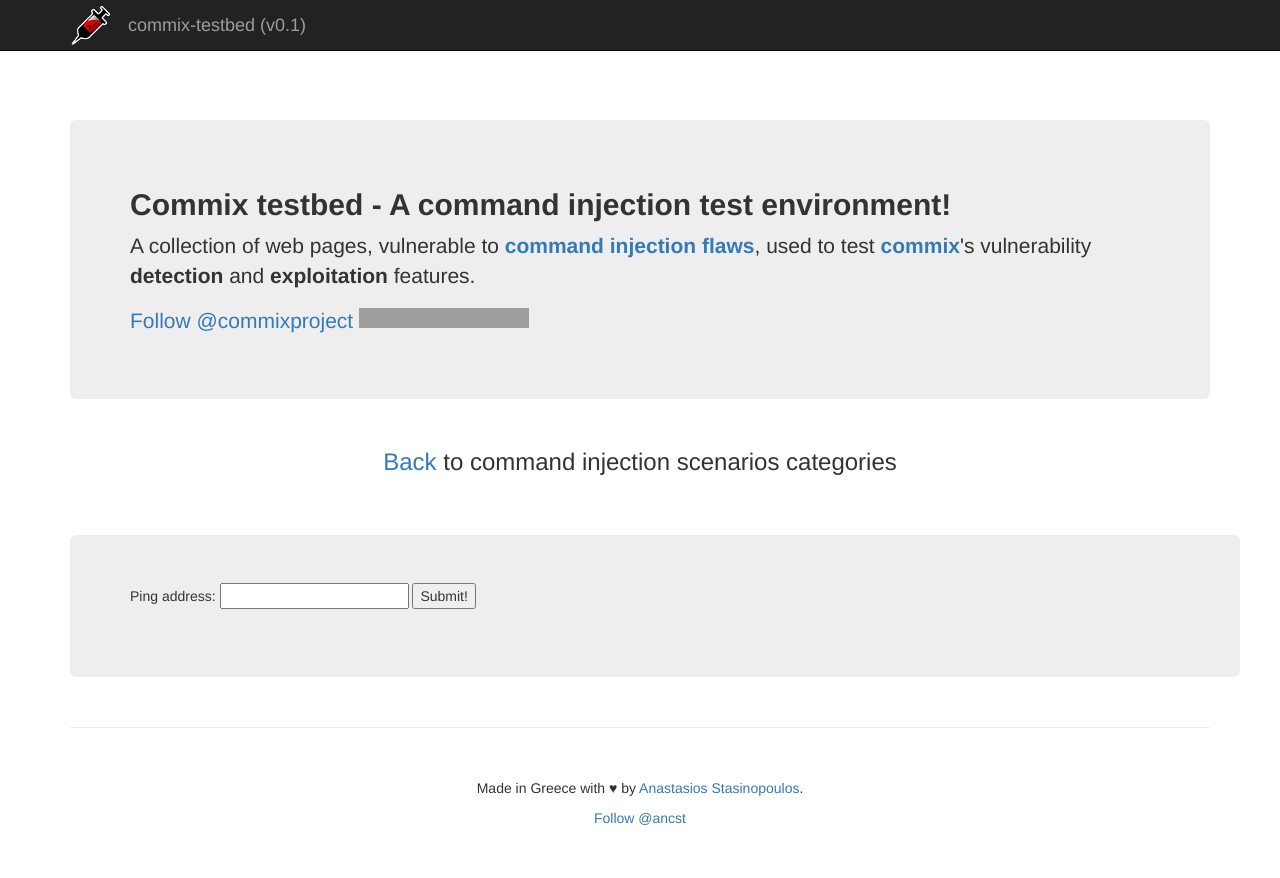
After one commit to commixproject/commix-testbed, a PHP site: page /scenarios/filters/multiple_os_commands_blacklisting.php in a window 1280 px wide. The commit adds this page. Run offline with PHP 8.4, Linux system fonts and the light colour scheme; data that the repository does not hold is empty; some libraries are stand-ins or nearby versions; grey boxes are pictures that could not be loaded.

Commit message:
Added a regex filter for OS commands (Windows / *nix).

```diff
--- a/index.php
+++ b/index.php
@@ -122,6 +122,7 @@
                             <li class="list-group-item"><a href="scenarios/filters/no_white_chars_stop_alnum.php">Alphanum for input end (filter for white chars)</a></li>
                             <li class="list-group-item"><a href="scenarios/filters/simple_start_alphanum.php">Alphanum for input start</a></li>
                             <li class="list-group-item"><a href="scenarios/filters/no_white_chars_start_alphanum.php">Alphanum for input start (filter for white chars)</a></li>
+                            <li class="list-group-item"><a href="scenarios/filters/multiple_os_commands_blacklisting.php"> Regex filter for OS commands (Windows / *nix)</a></li>
                         </ul>
                   </div>
               </div>
--- /dev/null
+++ b/scenarios/filters/multiple_os_commands_blacklisting.php
@@ -0,0 +1,118 @@
+<!DOCTYPE html>
+<html lang="en">
+<head>
+    <meta charset="utf-8">
+    <meta http-equiv="X-UA-Compatible" content="IE=edge">
+    <meta name="viewport" content="width=device-width, initial-scale=1">
+    <meta name="description" content="">
+    <meta name="author" content="">
+    <title>Commix testbed - Command injection test environment</title>
+    <!-- Bootstrap Core CSS -->
+    <link href="../../css/bootstrap.min.css" rel="stylesheet">
+    <!-- font-awesome Core CSS -->
+    <link href="../../css/font-awesome.css" rel="stylesheet">
+    <!-- Custom CSS -->
+    <link href="../../css/heroic-features.css" rel="stylesheet">
+    <link rel="stylesheet" href="../../css/bootstrap-submenu.css">
+    <script src="../../js/bootstrap-submenu.js" defer></script>
+    <!-- HTML5 Shim and Respond.js IE8 support of HTML5 elements and media queries -->
+    <!-- WARNING: Respond.js doesn't work if you view the page via file:// -->
+    <!--[if lt IE 9]>
+        <script src="https://oss.maxcdn.com/libs/html5shiv/3.7.0/html5shiv.js"></script>
+        <script src="https://oss.maxcdn.com/libs/respond.js/1.4.2/respond.min.js"></script>
+    <![endif]-->
+</head>
+<body>
+    <!-- Navigation -->
+    <nav class="navbar navbar-inverse navbar-fixed-top" role="navigation">
+        <div class="container">
+            <!-- Brand and toggle get grouped for better mobile display -->
+            <div class="navbar-header">
+                <button type="button" class="navbar-toggle" data-toggle="collapse" data-target="#bs-example-navbar-collapse-1">
+                    <span class="sr-only">Toggle navigation</span>
+                    <span class="icon-bar"></span>
+                    <span class="icon-bar"></span>
+                    <span class="icon-bar"></span>
+                </button>
+               <a class="navbar-brand">
+                    <img style="max-width:43px; margin-top: -11px;"
+                         src="../../img/logo.png">
+                </a>
+                <a class="navbar-brand" href="../../index.php">commix-testbed (v0.1)</a>
+            </div>
+            <!-- /.navbar-collapse -->
+        </div>
+        <!-- /.container -->
+    </nav>
+    <!-- Page Content -->
+    <div class="container">
+        <!-- Jumbotron Header -->
+        <header class="jumbotron hero-spacer">
+            <h2><b>Commix testbed - A command injection test environment!</b></h2>
+            <p>A collection of web pages, vulnerable to <b><a href="https://www.owasp.org/index.php/Command_Injection">command injection flaws</a></b>, used to test <b><a href="https://github.com/commixproject/commix">commix</a></b>'s vulnerability <b>detection</b> and <b>exploitation</b> features.</p>
+            <p>
+            <a href="https://twitter.com/commixproject" class="twitter-follow-button" data-show-count="false">Follow @commixproject</a><script>!function(d,s,id){var js,fjs=d.getElementsByTagName(s)[0],p=/^http:/.test(d.location)?'http':'https';if(!d.getElementById(id)){js=d.createElement(s);js.id=id;js.src=p+'://platform.twitter.com/widgets.js';fjs.parentNode.insertBefore(js,fjs);}}(document, 'script', 'twitter-wjs');</script>
+            <iframe src="https://ghbtns.com/github-btn.html?user=commixproject&repo=commix&type=star&count=true" frameborder="0" scrolling="0" width="170px" height="20px"></iframe>
+        </header>
+        <!-- Title -->
+        <div class="row">
+            <div class="text-center">
+                <h3><a href="../../">Back</a></b> to command injection scenarios categories</h3>
+            </div>
+        </div>
+        <!-- /.row -->
+        <!-- Page Features -->
+        <div class="container">
+          <div class="row">
+              <div class="jumbotron hero-spacer">
+                <form action="multiple_os_commands_blacklisting.php" method="POST">
+                Ping address: <input type="text" name="addr">
+                <input value="Submit!" type="submit">
+                </form>
+                <br>
+                <b>
+                <?php
+                $addr = $_POST['addr'];
+                if(isset($addr)){
+                      if( stristr(php_uname('s'), 'Windows NT')){
+                        # Matches the commands "powershell","cmd"
+                        if(!(preg_match('/powershell|cmd/',$addr))){
+                            # Windows-based command execution.
+                            echo exec('ping '.$addr);
+                            }else{
+                                die("Hack attempt detected!");
+                            }
+                      }else{
+                        # Matches the commands "echo","wget","nc","whoami","cat","ncat"
+                        if(!(preg_match('/echo|wget|nc|whoami|cat|ncat/',$addr))){
+                            # *nix-based command execution.
+                            echo exec("/bin/ping -c 4 ".$addr);
+                            }else{
+                                die("Hack attempt detected!");
+                            }
+                    }
+                }
+                ?>
+                </b>
+              </div>
+          </div>
+        </div>
+        <!-- /.row -->
+        <hr>
+        <!-- Footer -->
+        <footer>
+            <div class="row text-center">
+                <div class="col-lg-12">
+                    <p>Made in Greece with <b>&hearts;</b> by <a href="https://github.com/stasinopoulos"> Anastasios Stasinopoulos</a>.</p>
+                    <a href="https://twitter.com/ancst" class="twitter-follow-button" data-show-count="false">Follow @ancst</a><script>!function(d,s,id){var js,fjs=d.getElementsByTagName(s)[0],p=/^http:/.test(d.location)?'http':'https';if(!d.getElementById(id)){js=d.createElement(s);js.id=id;js.src=p+'://platform.twitter.com/widgets.js';fjs.parentNode.insertBefore(js,fjs);}}(document, 'script', 'twitter-wjs');</script>
+                </div>
+            </div>
+        </footer>
+    </div>
+    <!-- /.container -->
+    <!-- jQuery -->
+    <script src="js/jquery.js"></script>
+    <!-- Bootstrap Core JavaScript -->
+    <script src="js/bootstrap.min.js"></script>
+</body>
+</html>
```
Also changed, not shown: readme/CHANGELOG.md.
